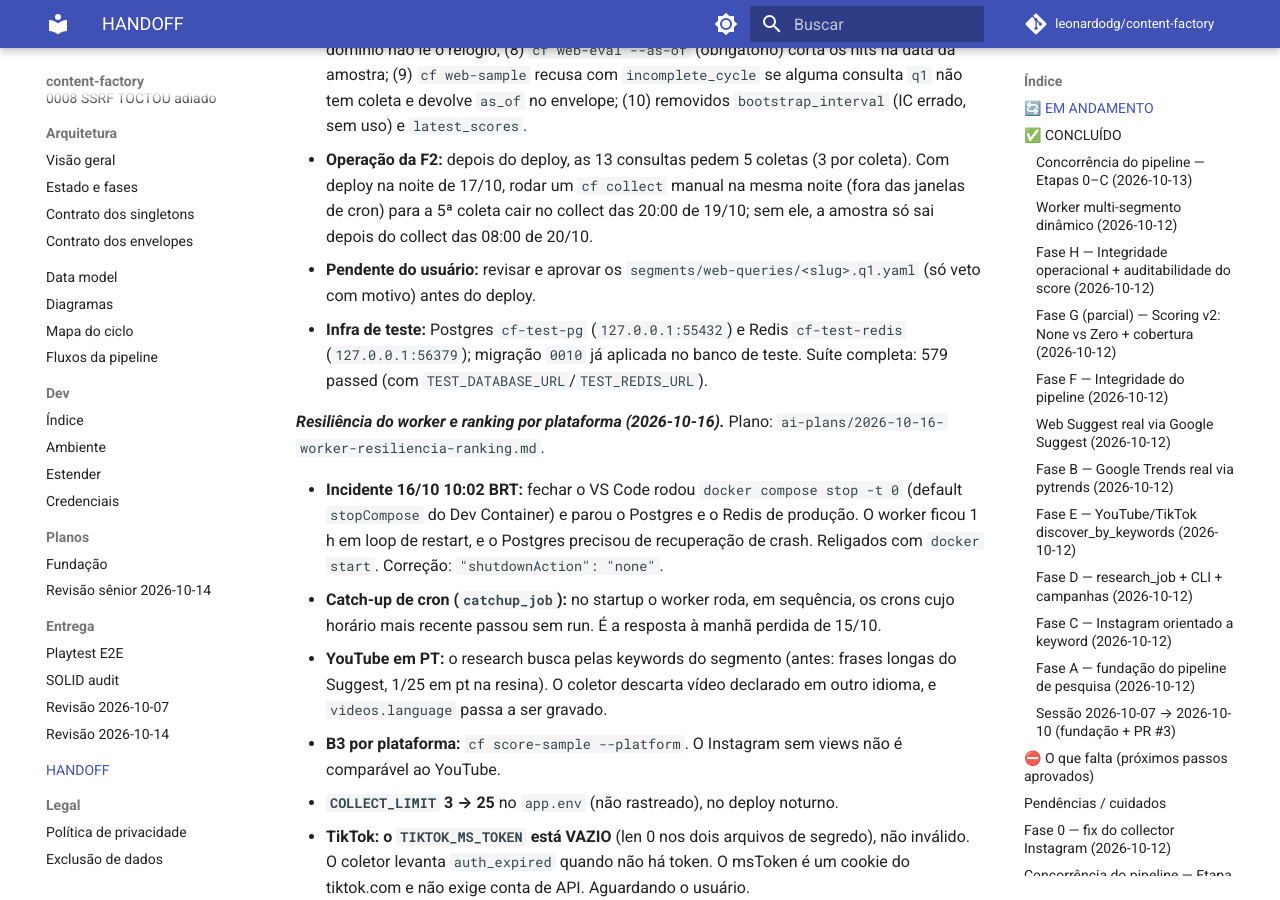
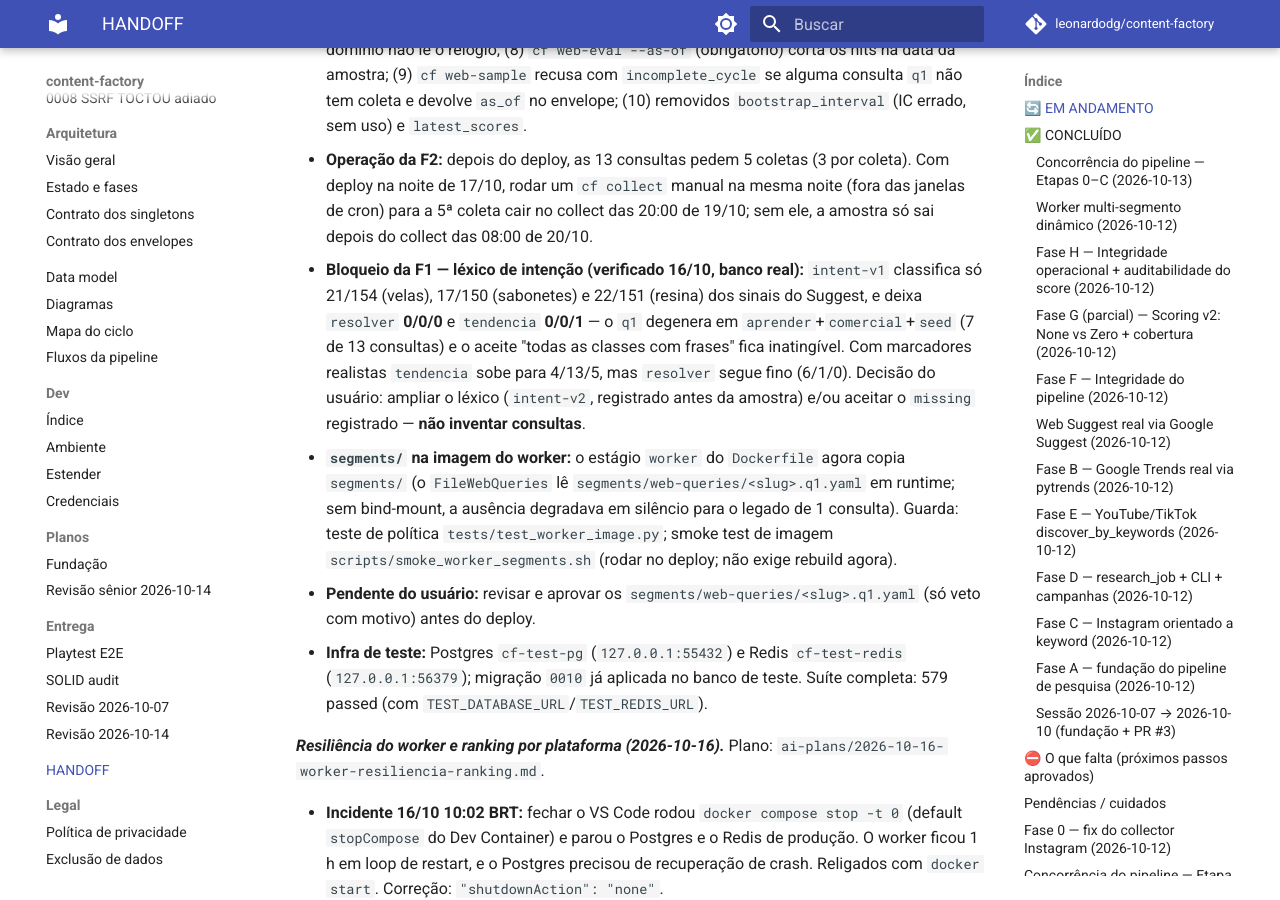
Before and after one commit to leonardodg/content-factory, an MkDocs documentation site: the page built from docs/HANDOFF.md, in a window 1280 px wide and 900 px high, scrolled down 1696 px. Built offline with MkDocs 1.6.1 and Material for MkDocs 9.7.7, drawn with Linux system fonts in a browser that asks for light colours; comment, search, counter and statistics services are not loaded.

Commit message:
fix(web): F1 chega à imagem do worker + correções da revisão externa
- Dockerfile (estágio worker): COPY segments /app/segments — o FileWebQueries
  lê segments/web-queries/<slug>.q1.yaml em runtime e o worker não tem
  bind-mount; sem isso a F1 degradava em silêncio para o legado de 1 consulta
- testes do FileWebQueries (não havia nenhum) + teste de política da imagem
  (tests/test_worker_image.py) + smoke test scripts/smoke_worker_segments.sh
- plano: ciclo do q1 é 5 coletas (ceil(13/3)), não 4
- validação-web: adendo registrado — P@k é sobre a amostra, não o ranking
  completo de produção (mesmos números, interpretação explícita)
- HANDOFF: registra o bloqueio do léxico (resolver 0/0/0, tendencia 0/0/1) e o
  COPY segments

Gates: 584 passed; ruff, pyright 0, bandit, pip-audit, alembic check,
mkdocs --strict e privacidade ok.

```diff
--- a/docs/HANDOFF.md
+++ b/docs/HANDOFF.md
@@ -78,6 +78,20 @@ relatório **próprios** — nada muda em `viral_score`/`FORMULA_VERSION`/
   mesma noite (fora das janelas de cron) para a 5ª coleta cair no collect
   das 20:00 de 19/10; sem ele, a amostra só sai depois do collect das 08:00
   de 20/10.
+- **Bloqueio da F1 — léxico de intenção (verificado 16/10, banco real):**
+  `intent-v1` classifica só 21/154 (velas), 17/150 (sabonetes) e 22/151
+  (resina) dos sinais do Suggest, e deixa `resolver` **0/0/0** e `tendencia`
+  **0/0/1** — o `q1` degenera em `aprender`+`comercial`+`seed` (7 de 13
+  consultas) e o aceite "todas as classes com frases" fica inatingível. Com
+  marcadores realistas `tendencia` sobe para 4/13/5, mas `resolver` segue fino
+  (6/1/0). Decisão do usuário: ampliar o léxico (`intent-v2`, registrado antes
+  da amostra) e/ou aceitar o `missing` registrado — **não inventar consultas**.
+- **`segments/` na imagem do worker:** o estágio `worker` do `Dockerfile` agora
+  copia `segments/` (o `FileWebQueries` lê
+  `segments/web-queries/<slug>.q1.yaml` em runtime; sem bind-mount, a ausência
+  degradava em silêncio para o legado de 1 consulta). Guarda: teste de política
+  `tests/test_worker_image.py`; smoke test de imagem
+  `scripts/smoke_worker_segments.sh` (rodar no deploy; não exige rebuild agora).
 - **Pendente do usuário:** revisar e aprovar os
   `segments/web-queries/<slug>.q1.yaml` (só veto com motivo) antes do deploy.
 - **Infra de teste:** Postgres `cf-test-pg` (`127.0.0.1:55432`) e Redis
```
Also changed, not shown: docs/ai-plans/2026-10-16-web-relevancia-potencial.md (+4 -4 lines), docs/manual/validacao-web.md (+12 -0 lines), 5 other files.
